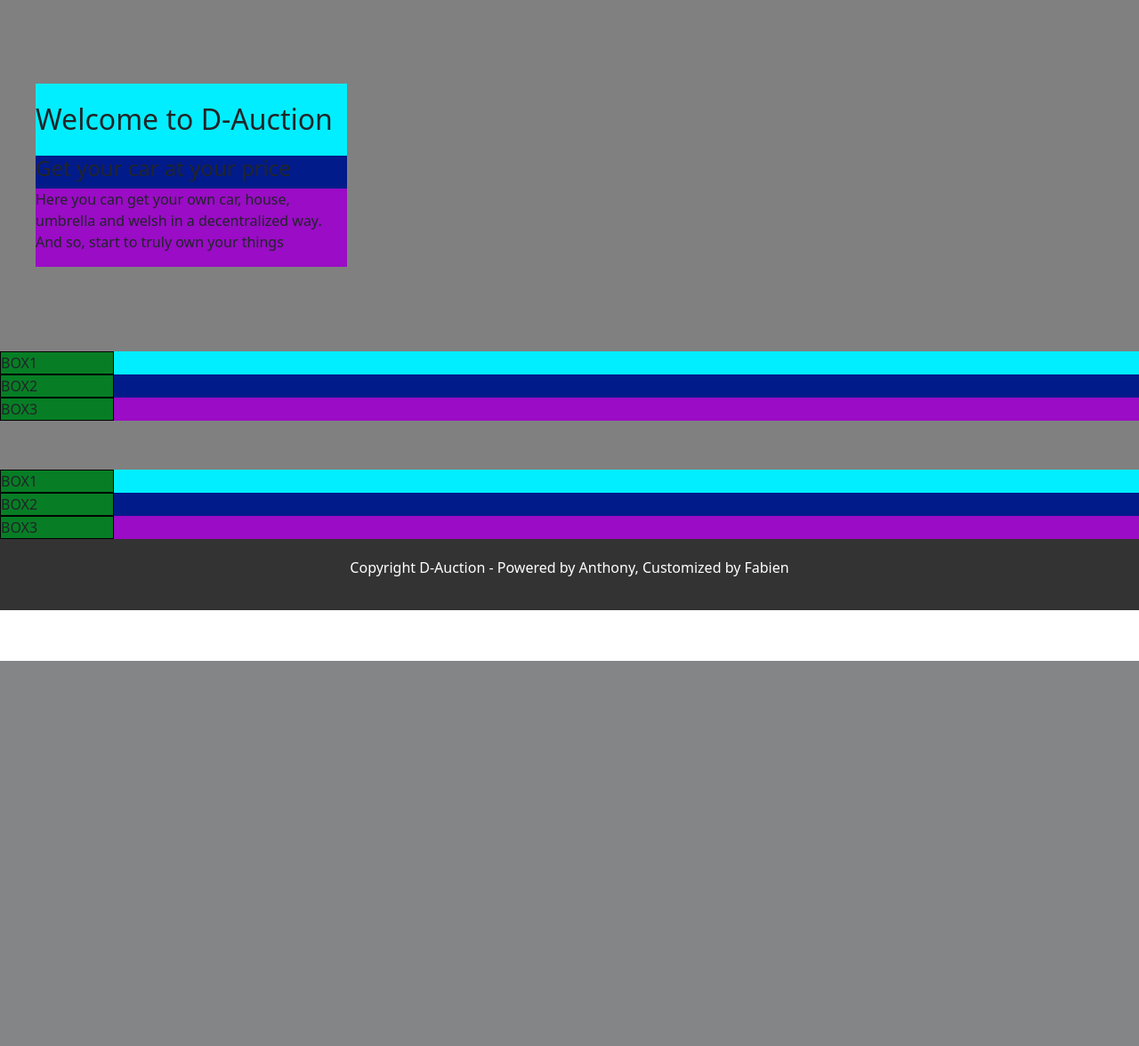
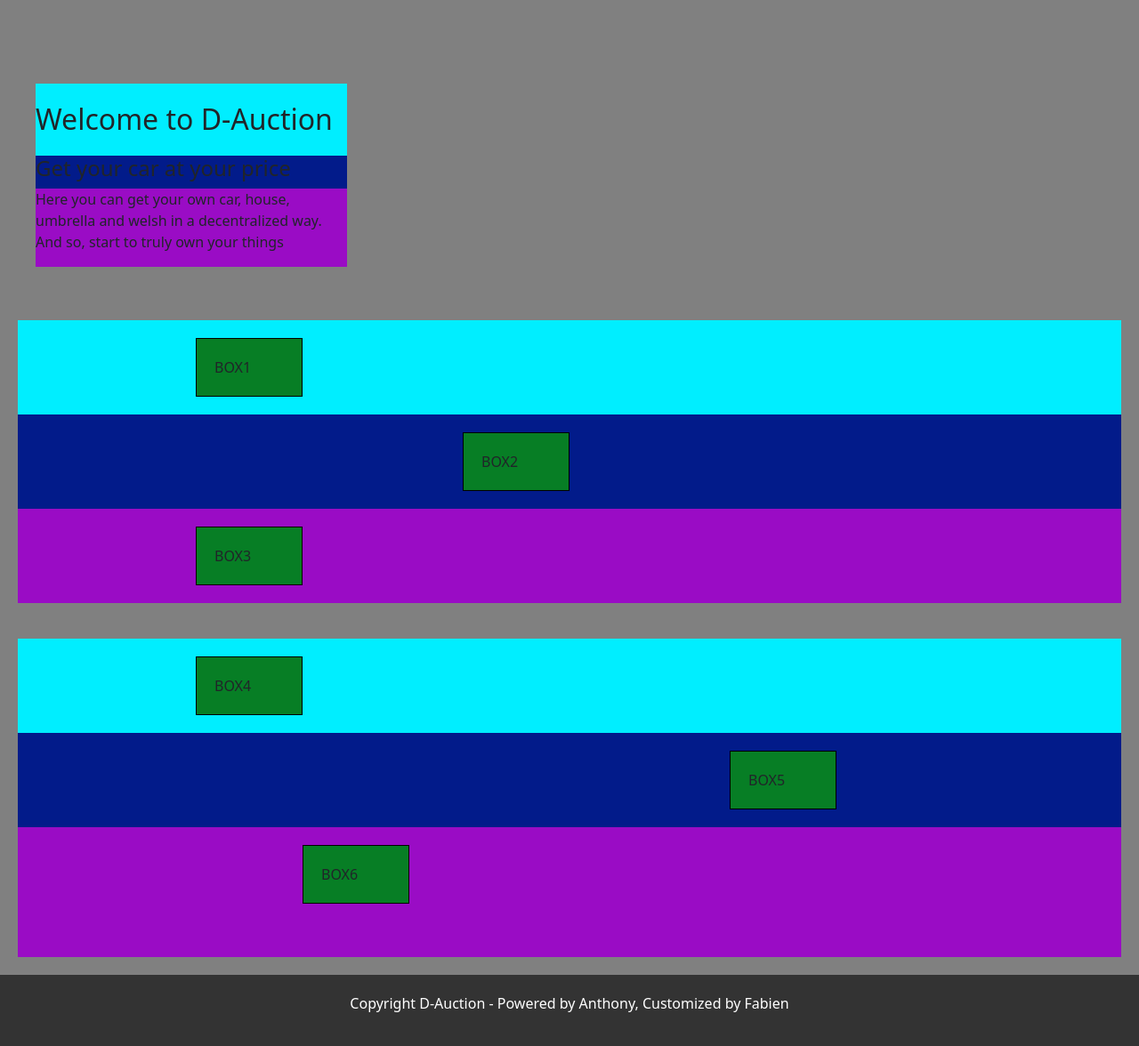
Before and after one commit to NekodaMushi/portfolio-fundation, a PHP site: page / in a window 1280 px wide. Shown: the part 57-1233 px from the top of the page at 89% size. Before the commit the page ends 800 px from the top, so only its background shows below. Run offline with PHP 8.4, Linux system fonts and the light colour scheme.

Commit message:
repositionning box

```diff
--- a/css/homepage.css
+++ b/css/homepage.css
@@ -33,10 +33,51 @@ body .central{
   display: flex;
   flex-direction: column;
   justify-content:space-between;
+  padding: 20px;
+}
+
+.mid_container_item {
+  display: flex;
+  flex-direction: column;
+  justify-content:space-between;
+  padding-left: 25px;
+  padding: 20px;
 }
 
 .box {
   max-width: 10%;
   max-height: 10%;
-  border: 1px solid black
+  border: 1px solid black;
+  padding: 20px
 }
+
+#box1 {
+  margin-left: 15%;
+}
+
+#box2 {
+  margin-left: 40%;
+
+}
+
+#box3 {
+  margin-left: 15%;
+
+}
+
+#box4 {
+  margin-left: 15%;
+
+}
+#box5 {
+  margin-left: 65%;
+
+}
+#box6 {
+  margin-left: 25%;
+
+}
+
+#last_container {
+  padding-bottom: 60px;
+}
--- a/index.html
+++ b/index.html
@@ -79,27 +79,27 @@
       </section>
       <section class="mid_section">
         <div class="mid_container" style="background-color: grey;">
-          <div class="mid_container_item" id="welcome" style="background-color: rgb(0, 238, 255);">
-            <div class="box" style="background-color: rgb(7, 126, 37);">BOX1</div>
+          <div class="mid_container_item" style="background-color: rgb(0, 238, 255);">
+            <div class="box" id="box1" style="background-color: rgb(7, 126, 37);">BOX1</div>
           </div>
           <div class="mid_container_item" style="background-color: rgb(2, 27, 138);">
-            <div class="box" style="background-color: rgb(7, 126, 37);">BOX2</div>
+            <div class="box" id="box2" style="background-color: rgb(7, 126, 37);">BOX2</div>
           </div>
           <div class="mid_container_item" style="background-color: rgb(154, 12, 197);">
-            <div class="box" style="background-color: rgb(7, 126, 37);">BOX3</div>
+            <div class="box" id="box3" style="background-color: rgb(7, 126, 37);">BOX3</div>
           </div>
         </div>
       </section>
-      <section class="bot_section">
+      <section class="mid_section">
         <div class="mid_container" style="background-color: grey;">
-          <div class="mid_container_item" id="welcome" style="background-color: rgb(0, 238, 255);">
-            <div class="box" style="background-color: rgb(7, 126, 37);">BOX1</div>
+          <div class="mid_container_item" style="background-color: rgb(0, 238, 255);">
+            <div class="box" id="box4" style="background-color: rgb(7, 126, 37);">BOX4</div>
           </div>
           <div class="mid_container_item" style="background-color: rgb(2, 27, 138);">
-            <div class="box" style="background-color: rgb(7, 126, 37);">BOX2</div>
+            <div class="box" id="box5" style="background-color: rgb(7, 126, 37);">BOX5</div>
           </div>
-          <div class="mid_container_item" style="background-color: rgb(154, 12, 197);">
-            <div class="box" style="background-color: rgb(7, 126, 37);"">BOX3</div>
+          <div class="mid_container_item" id="last_container" style="background-color: rgb(154, 12, 197);">
+            <div class="box" id="box6" style="background-color: rgb(7, 126, 37);"">BOX6</div>
           </div>
         </div>
       </section>
```
Also changed, not shown: styles.css (line endings or trailing spaces).
